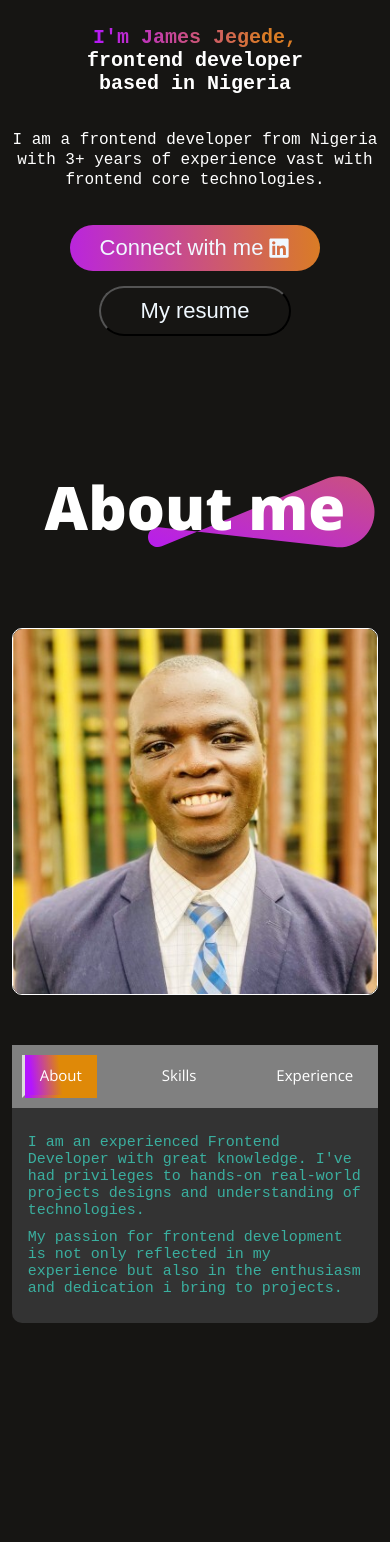
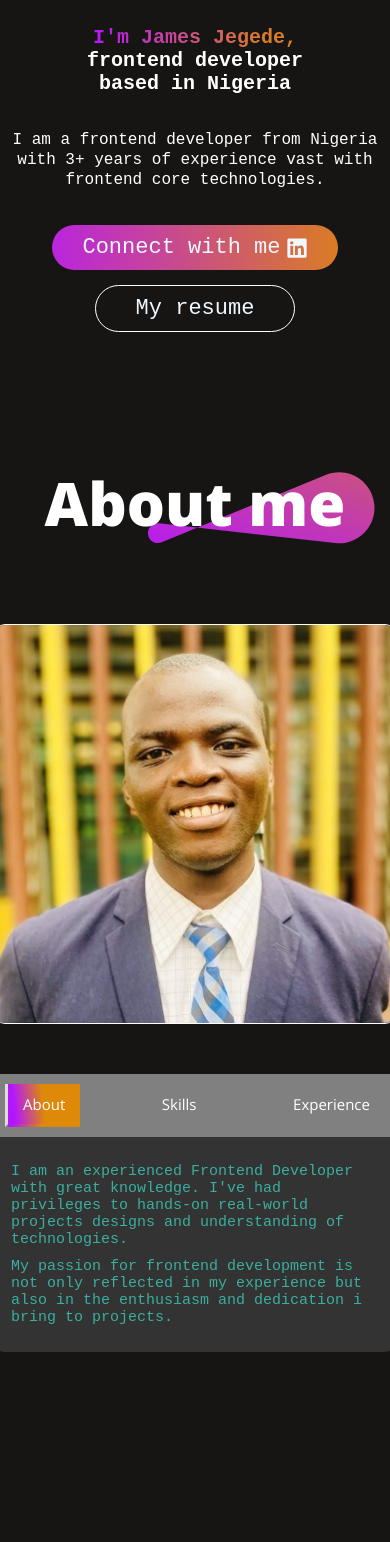
Before and after one commit to jexzyjames/portfolio, a React (Create React App) app: page / in a window 390 px wide. Shown: the part 432-1974 px from the top of the page. Built offline with nearby package versions, Linux system fonts and the light colour scheme.

Commit message:
worked on the font and responsiveness

```diff
--- a/src/Portfolio/Components/About/About.css
+++ b/src/Portfolio/Components/About/About.css
@@ -51,6 +51,7 @@
 .infos{
     display: flex;
     flex-direction: column;
+    animation : fadeIn 0.4s ease-in-out;
     gap:10px;
 }
 .infos p{
@@ -66,6 +67,7 @@
 .skills{
     display: flex;
     margin: 0px 0;
+    animation : fadeIn 0.4s ease-in-out;
     flex-direction: column;
     gap: 0px;
 }
@@ -105,11 +107,20 @@
     display: block;
     padding: 1rem;
     max-width: 700px;
-    height: 300px;
-    max-height: 300px;
+    height: 350px;
+    max-height: 400px;
     width: 700px;
     margin: 10px auto;
     transition: all 0.3s ease-in-out;
+    animation : fadeIn 0.4s ease-in-out;
+}
+@keyframes fadeIn {
+    0%{
+        opacity: 0;
+    }
+    100%{
+        opacity: 1;
+    }
 }
 .clicked.tabs{
     color:#B415FF;
@@ -119,6 +130,7 @@
     padding: 10px 15px;
     cursor: pointer;
     border-bottom: 3px solid transparent;
+    animation : fadeIn 0.4s ease-in-out;
     transition: all 0.3s ease-in-out;
 }
 .active-tab{
@@ -141,6 +153,7 @@
     /* margin-bottom: 80px; */
     /* margin: 0 !important; */
     width: 100%;
+
     justify-content: space-between;
 }
 .years{
@@ -186,6 +199,16 @@
 .html{
     color: red;
     margin-right:5px;
+}
+.redux{
+    color: plum ;
+    font-weight: bolder;
+    margin-right: 5px;
+}
+.zustand{
+    color: #ddd4ed;
+    margin-right: 5px;
+    font-weight: 900;
 }
 .css{
     color: skyblue;
@@ -234,10 +257,11 @@
         gap: 10px;
     }
     .content{
-        width:100%;
+        width:400px;
+        max-width: 400px;
         height: 100%;
         max-height: 300px;
-        overflow: scroll;
+        /* overflow: scroll; */
     }
     .years h2{
         font-size: 30px;
--- a/src/Portfolio/Components/About/About.jsx
+++ b/src/Portfolio/Components/About/About.jsx
@@ -3,7 +3,8 @@ import "./About.css";
 import img from "../../assets/jj.jpg";
 import theme from "../../assets/theme_pattern.svg";
 import { motion } from "framer-motion";
-import { FaCss3, FaHtml5, FaJs, FaReact } from "react-icons/fa";
+import {  FaReact,FaPaw } from "react-icons/fa";
+import { SiRedux, SiHtml5, SiCss3,SiJavascript, SiTailwindcss, SiMui  } from "react-icons/si";
 const About = () => {
   const[activeTab, seetActiveTab] = useState('about')
   return (
@@ -125,25 +126,31 @@ const About = () => {
               <div >
 
               <div className="labelled">
-                <p> <FaHtml5 className="html"/> HTML  </p> <hr style={{ width: "70%" }} />{" "}
+                <p> <SiHtml5 className="html"/> HTML  </p> <hr style={{ width: "70%" }} />{" "}
               </div>
               <div className="labelled">
-                <p><FaCss3 className="css"/> CSS </p> <hr style={{ width: "70%" }} />{" "}
+                <p><SiCss3 className="css"/> CSS </p> <hr style={{ width: "70%" }} />{" "}
               </div>
               <div className="labelled">
-                <p> <FaReact className='react' /> React JS </p> <hr style={{ width: "50%" }} />{" "}
+                <p> <FaReact className='react' /> React JS </p> <hr style={{ width: "70%" }} />{" "}
               </div>
-              {/* <div className="labelled">
+              <div className="labelled">
+                <p> <SiRedux className='redux'  /> Redux </p> <hr style={{ width: "50%" }} />{" "}
+              </div>
+              <div className="labelled">
+                <p> <FaPaw  className='zustand'  /> Zustand </p> <hr style={{ width: "50%" }} />{" "}
+              </div>
+              {/* <div className="label led">
                 <p> <FaReact className='react' /> Redux  </p> <hr style={{ width: "50%" }} />{" "}
               </div> */}
               <div className="labelled">
-                <p> <FaJs className='js'  />   Javascript </p> <hr style={{ width: "60%" }} />{" "}
+                <p> <SiJavascript className='js'  />   Javascript </p> <hr style={{ width: "60%" }} />{" "}
               </div>
               <div className="labelled">
-                <p>  Material UI </p> <hr style={{ width: "40%" }} />{" "}
+                <p> <SiMui style={{ color: 'blue', marginRight: '10px' }} />  MUI </p> <hr style={{ width: "40%" }} />{" "}
               </div>
               <div className="labelled">
-                <p> <FaCss3/> Tailwind   </p> <hr style={{ width: "60%" }} />{" "}
+                <p> <SiTailwindcss style={{ color: 'skyblue', marginRight: '5px' }} /> Tailwind   </p> <hr style={{ width: "60%" }} />{" "}
               </div>
               </div>
 
--- a/src/Portfolio/Components/Footer/Footer.css
+++ b/src/Portfolio/Components/Footer/Footer.css
@@ -9,6 +9,7 @@
     box-sizing:border-box;
     /* padding:10px; */
     margin:100px 150px;
+    font-family:monospace;
     position:relative;
     overflow:hidden;
 
--- a/src/Portfolio/Components/Main/Main.css
+++ b/src/Portfolio/Components/Main/Main.css
@@ -144,6 +144,7 @@
     padding: 10px 30px;
     cursor: pointer;
     color: aliceblue;
+    font-family: monospace !important;
     font-size: 22px;
     border-radius: 50px;
     background: linear-gradient(267deg,#DA7C25 0.36%, #B923E1 102.06%);
@@ -154,6 +155,7 @@
     background: transparent;
     font-size: 22px;
     display: flex;
+    font-family:monospace;
     align-items: center;
     gap: 5px;
     text-decoration: none;
@@ -169,6 +171,8 @@ a{
     cursor: pointer;
     color: aliceblue;
     font-size: 22px;
+    font-family:monospace;
+    border: 1px solid #fff;
     border-radius: 50px;
 }
 .menu-open,.remove{
--- a/src/Portfolio/Components/Projects/Projects.css
+++ b/src/Portfolio/Components/Projects/Projects.css
@@ -6,6 +6,7 @@
     /* background-color: navy; */
     justify-content: center;
     box-sizing: border-box;
+    font-family: monospace;
     overflow: hidden;
     flex-direction: column;
 }
--- a/src/Portfolio/Components/Works/Works.css
+++ b/src/Portfolio/Components/Works/Works.css
@@ -5,6 +5,7 @@
     align-items: center;
     gap: 80px;
     padding: 100px 170px;
+    font-family: monospace;
     overflow: hidden;
     margin: auto;
     box-sizing: border-box;
--- a/src/Portfolio/Contact/Contact.css
+++ b/src/Portfolio/Contact/Contact.css
@@ -7,6 +7,7 @@
   color: #fff;
   position: relative;
   overflow: hidden;
+  font-family:monospace !important;
   justify-content: center;
 }
 .contact-title {
@@ -37,8 +38,13 @@
 }
 .contact-left {
   gap: 30px;
+  font-family: monospace;
   display: flex;
   flex-direction: column;
+}
+.contact-left  p{
+  line-height: 1.3 !important;
+  font-family:cursive !important;
 }
 .contact-left ul {
   margin-top: 20px;
@@ -127,7 +133,7 @@ textarea {
 }
 @media (max-width: 992px) {
   .contact {
-    margin: 100px 5%;
+    margin: 30px 5%;
     overflow: hidden;
     padding: 0;
   }
@@ -149,7 +155,7 @@ textarea {
 }
 @media(max-width:768px){
   .contact {
-    margin: 100px 3%;
+    margin: 30px 3%;
   }
   .contact-section {
     flex-direction: column;
--- a/src/Portfolio/Contact/Contact.jsx
+++ b/src/Portfolio/Contact/Contact.jsx
@@ -70,6 +70,7 @@ const Contact = () => {
       className="contact-left">
         <h1>Let's talk</h1>
         <motion.p
+        style={{fontSize: 'monospace'}}
          initial={{ opacity: 0, translateY: -100 }}
          whileInView={{ opacity: 1, translateY: 0, transition:{delay: 0.1} }}
         >
```
